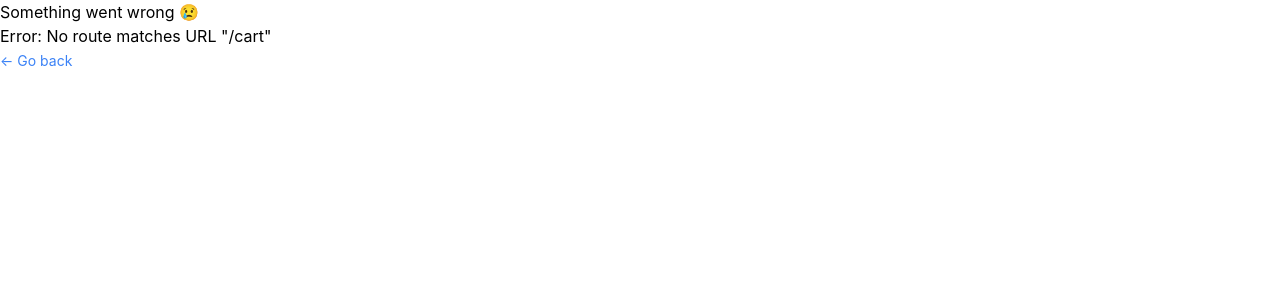
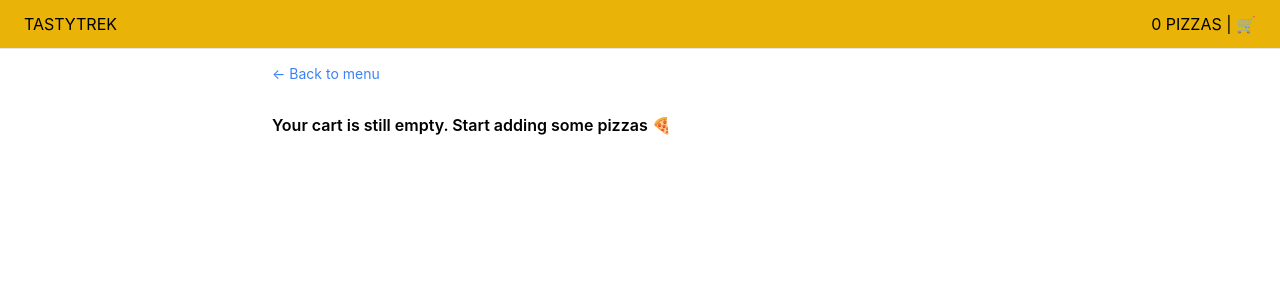
Before and after one commit to stanislava-pavlova/food-ordering, a React (Create React App) app: page /cart in a window 1280 px wide. Shown: the top 300 px of the page. Built offline with nearby package versions, Linux system fonts and the light colour scheme.

Commit message:
Add cart page

```diff
--- a/src/App.jsx
+++ b/src/App.jsx
@@ -5,6 +5,7 @@
 import Home from './pages/Home.jsx';
 import Menu from './pages/menu/Menu.jsx';
 import { loader as menuLoader } from './pages/menu/MenuLoader.jsx';
+import Cart from './pages/cart/Cart.jsx';
 
 const router = createBrowserRouter([
   {
@@ -21,6 +22,10 @@
         loader: menuLoader,
         errorElement: <Error />,
       },
+      {
+        path: '/cart',
+        element: <Cart />,
+      },
     ],
   },
 ]);
--- /dev/null
+++ b/src/pages/cart/Cart.jsx
@@ -0,0 +1,35 @@
+import { useDispatch, useSelector } from 'react-redux';
+import { clearCart, getCart } from './cartSlice';
+import EmptyCart from './EmptyCart.jsx';
+import LinkButton from '../../components/LinkButton.jsx';
+import Button from '../../components/Button.jsx';
+
+function Cart() {
+  const cart = useSelector(getCart);
+  const dispatch = useDispatch();
+
+  if (!cart.length) return <EmptyCart />;
+
+  return (
+    <div className="px-4 py-3">
+      <LinkButton to="/menu">&larr; Back to menu</LinkButton>
+
+      <ul className="mt-3 divide-y divide-stone-200 border-b">
+        {cart.map((item) => (
+          <></>
+        ))}
+      </ul>
+
+      <div className="mt-6 space-x-2">
+        <Button to="/order/new" type="primary">
+          Order pizzas
+        </Button>
+        <Button type="secondary" onClick={() => dispatch(clearCart())}>
+          Clear cart
+        </Button>
+      </div>
+    </div>
+  );
+}
+
+export default Cart;
--- /dev/null
+++ b/src/pages/cart/EmptyCart.jsx
@@ -0,0 +1,13 @@
+import LinkButton from '../../components/LinkButton.jsx';
+
+function EmptyCart() {
+  return (
+    <div className="px-4 py-3">
+      <LinkButton to="/menu">&larr; Back to menu</LinkButton>
+
+      <p className="mt-7 font-semibold">Your cart is still empty. Start adding some pizzas 🍕</p>
+    </div>
+  );
+}
+
+export default EmptyCart;
```
